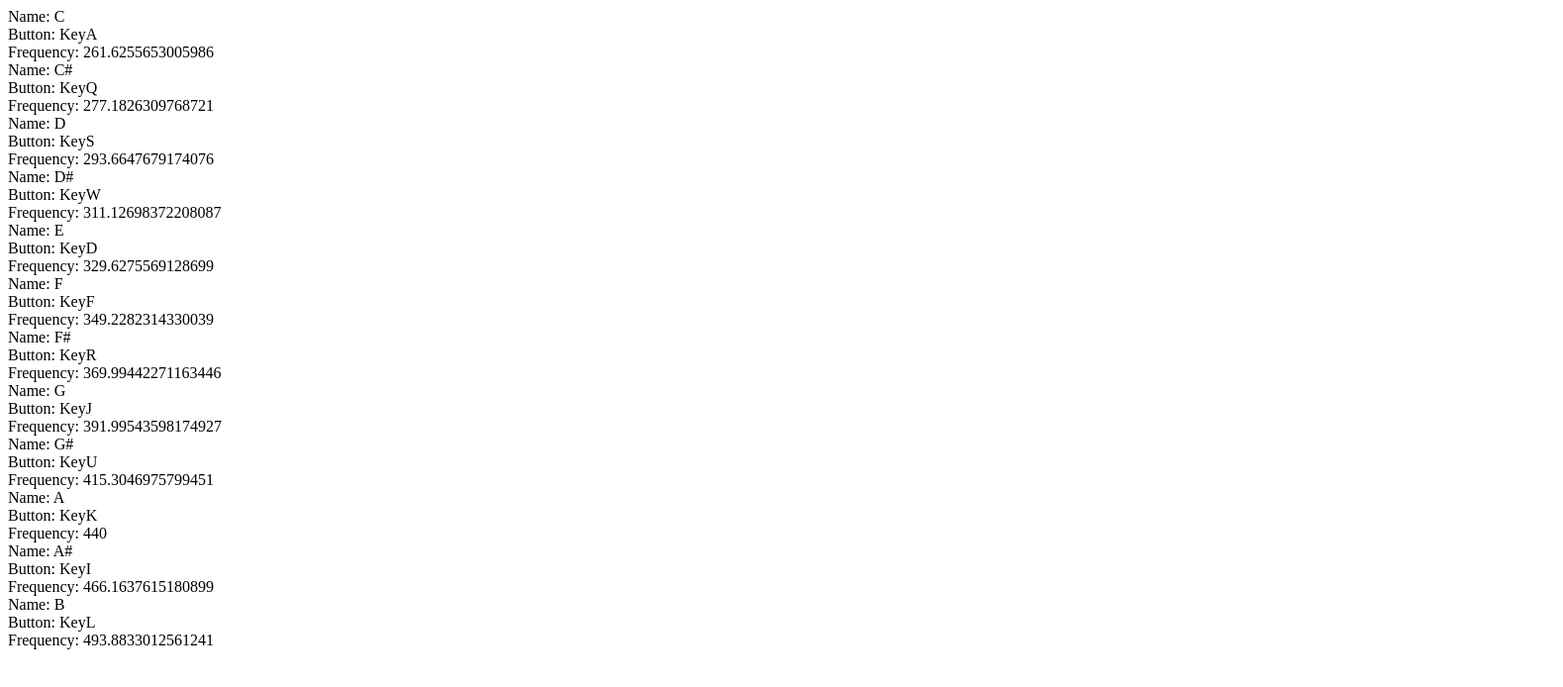
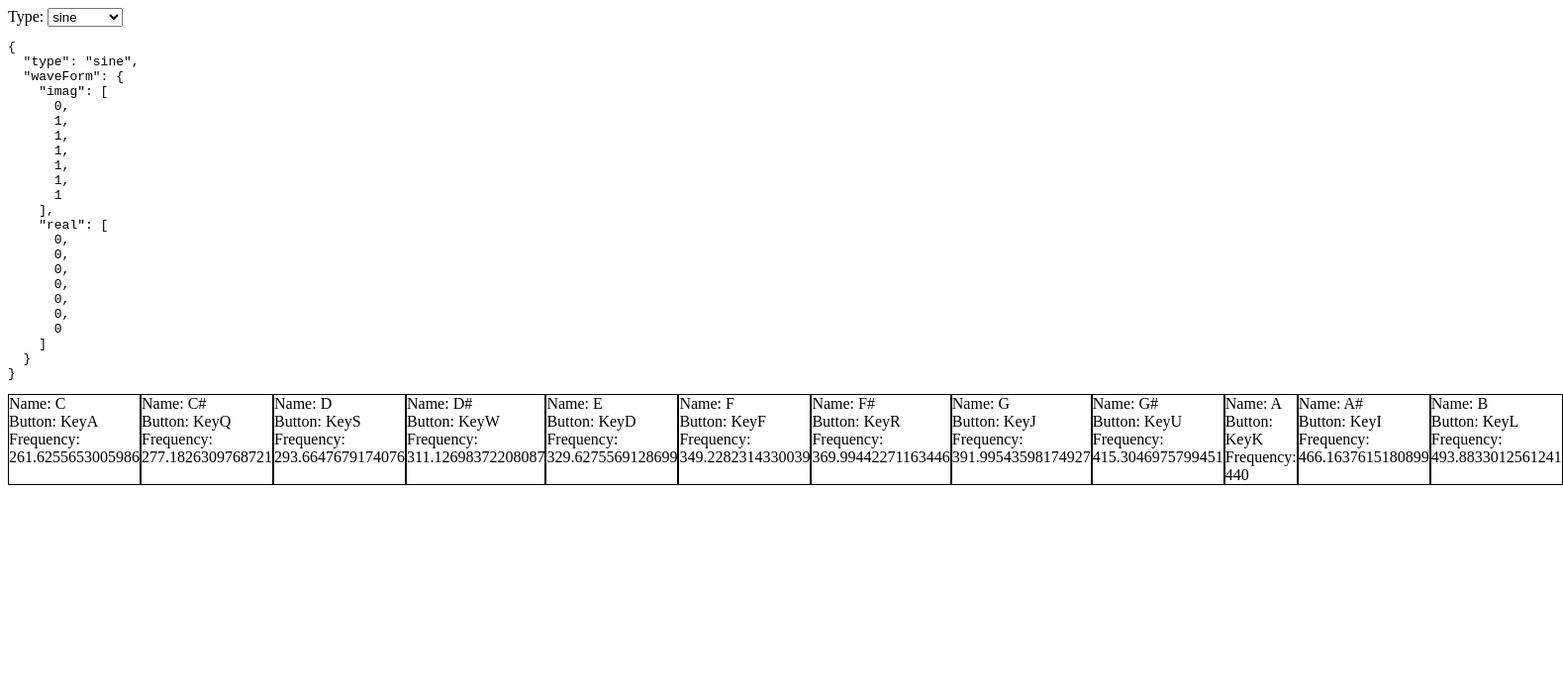
Before and after one commit to lev875/vim_piano, a React app: page / in a window 1280 px wide. Shown: the top 694 px of the page at 99% size, 1579 px wide, since content can reach past the window. Built offline with nearby package versions, Linux system fonts and the light colour scheme; the HTML template or start-up script is replaced by a standard one.

Commit message:
settings component

```diff
--- a/package.json
+++ b/package.json
@@ -13,6 +13,7 @@
   "dependencies": {
     "@babel/runtime": "^7.17.2",
     "@reduxjs/toolkit": "^1.8.0",
+    "postcss": "^8.4.12",
     "react": "^17.0.2",
     "react-dom": "^17.0.2",
     "react-redux": "^7.2.6"
@@ -29,6 +30,7 @@
     "rollup": "^2.70.0",
     "rollup-plugin-commonjs": "^10.1.0",
     "rollup-plugin-livereload": "^2.0.5",
+    "rollup-plugin-postcss": "^4.0.2",
     "rollup-plugin-replace": "^2.2.0",
     "rollup-plugin-serve": "^1.1.0",
     "rollup-plugin-terser": "^7.0.2"
--- a/rollup.config.js
+++ b/rollup.config.js
@@ -2,6 +2,7 @@ import babel from "@rollup/plugin-babel"
 import serve from "rollup-plugin-serve"
 import nodeResolve from "@rollup/plugin-node-resolve"
 import commonjs from "@rollup/plugin-commonjs"
+import postcss from "rollup-plugin-postcss"
 import replace from "@rollup/plugin-replace"
 import livereload from "rollup-plugin-livereload"
 import { terser } from "rollup-plugin-terser"
@@ -23,6 +24,10 @@ export default {
     replace({
       'process.env.NODE_ENV': JSON.stringify( process.env.NODE_ENV ),
       preventAssignment: false
+    }),
+    postcss({
+      extract: true,
+      modules: true
     }),
     babel({
       babelHelpers: 'runtime',
--- a/src/components/App.js
+++ b/src/components/App.js
@@ -1,9 +1,13 @@
 import reac from "react"
 
 import Keyboard from "./Keyboard/Keyboard"
+import Settings from "./Settings/Settings"
 
 function App() {
-  return <Keyboard/>
+  return <div>
+    <Settings/>
+    <Keyboard/>
+  </div>
 }
 
 export default App
--- /dev/null
+++ b/src/components/ArrayView.js
@@ -0,0 +1,16 @@
+import react from "react"
+
+function ArrayView({ name, array }) {
+
+  return <div>
+    <span>{ name }</span>
+    {
+      array.map(
+        v => <input type={ "text" } value={ v } ></input>
+      )
+    }
+  </div>
+
+}
+
+export default ArrayView
--- a/src/components/Key/Key.js
+++ b/src/components/Key/Key.js
@@ -1,18 +1,26 @@
 import react, { useState } from "react"
-import { play } from "../Keyboard/logic"
+import { useSelector } from "react-redux"
+
+import { selectConfig } from "../Keyboard/store"
+import { play as _play } from "../Keyboard/logic"
+
+import style from "./style.css"
 
 function Key({ name, button, frequency, isPlaying }) {
 
   const [node, setNode] = useState(null)
 
+  const config = useSelector(selectConfig)
+  const play = _play(config)
+
   if (!node && isPlaying) {
-    setNode(play(frequency))
+    setNode( play(frequency) )
   } else if (node && !isPlaying) {
     node.stop()
     setNode(null)
   }
 
-  return <div className="key">
+  return <div className={ style.key }>
     <div>
       <span>Name: </span><span>{name} </span>
     </div>
--- /dev/null
+++ b/src/components/Key/style.css
@@ -0,0 +1,5 @@
+.key {
+  border: 0.1em solid black;
+  display: flex;
+  flex-direction: column;
+}
--- a/src/components/Keyboard/Keyboard.js
+++ b/src/components/Keyboard/Keyboard.js
@@ -1,6 +1,8 @@
 import react, { useEffect } from "react";
 import { useDispatch, useSelector } from "react-redux";
 import { dispatchTimeout as _dispatchTimeout } from "../../util";
+
+import style from "./style.css"
 
 import Key from "../Key/Key";
 import { play, stop, selectKeys } from "./store"
@@ -25,7 +27,7 @@ function Keyboard() {
     []
   )
 
-  return <div id="keyboard">
+  return <div className={ style.keyboard }>
     {
       keys.map(
         ({ name, button, frequency, isPlaying }, i ) =>
--- a/src/components/Keyboard/logic.js
+++ b/src/components/Keyboard/logic.js
@@ -2,20 +2,28 @@ const AudioContext = window.AudioContext || window.webkitAudioContext;
 
 export const context = new AudioContext()
 
-const waveForm = {
-  imag: new Float32Array([0,1,1,1,1,1,1]),
-  real: new Float32Array(7)
-}
+const createConfig = ({ type, waveForm: { imag, real } }) =>
+  type === "custom"
+    ? ({
+      periodicWave: new PeriodicWave(
+        context,
+        {
+          imag: new Float32Array(imag),
+          real: new Float32Array(real)
+        }
+      )
+    })
+    : { type }
 
-export const play = freq => {
+export const play = config => freq => {
   const node = new OscillatorNode(
     context,
     {
-      type: "sine",
       frequency: freq,
-      periodicWave: new PeriodicWave(context, waveForm)
+      ...createConfig(config)
     }
   )
+  console.log(node)
   node.connect(context.destination)
   node.start()
   return node
--- a/src/components/Keyboard/store.js
+++ b/src/components/Keyboard/store.js
@@ -14,7 +14,15 @@ const keys = [
 ]
 
 const startKey = 40
-const initialState =
+const initialState = {
+  config: {
+    type: "sine",
+    waveForm: {
+      imag: [0,1,1,1,1,1,1],
+      real: [0,0,0,0,0,0,0]
+    }
+  },
+  keys:
     keys
       .map(
         (key, i) =>
@@ -24,34 +32,49 @@ const initialState =
             isPlaying: false
           })
       )
+}
 
-const playReducer = ( state, action ) =>
-  state
+const playReducer = ( state, action ) => ({
+  ...state,
+  keys: state.keys
     .map(
       key =>
         key.button === action.payload
           ? { ...key, isPlaying: true }
           : key
     )
+})
 
-const stopReducer = ( state, action ) =>
-  state
+const stopReducer = ( state, action ) => ({
+  ...state,
+  keys: state.keys
     .map(
       key =>
         key.button === action.payload
           ? { ...key, isPlaying: false }
           : key
     )
+})
 
-export const keysSlice = createSlice({
-  name: 'keys',
+const waveTypeReducer = ( state, action ) => ({
+  ...state,
+  config: {
+    ...state.config,
+    type: action.payload
+  }
+})
+
+export const keyboardSlice = createSlice({
+  name: 'keyboard',
   initialState,
   reducers: {
     play: playReducer,
-    stop: stopReducer
+    stop: stopReducer,
+    changeWaveType: waveTypeReducer
   }
 })
 
-export const { play, stop } = keysSlice.actions
+export const { play, stop, changeWaveType } = keyboardSlice.actions
 
-export const selectKeys = state => state.keys
+export const selectKeys = state => state.keyboard.keys
+export const selectConfig = state => state.keyboard.config
--- /dev/null
+++ b/src/components/Keyboard/style.css
@@ -0,0 +1,4 @@
+.keyboard {
+  display: flex;
+  flex-direction: row;
+}
--- /dev/null
+++ b/src/components/Settings/Settings.js
@@ -0,0 +1,43 @@
+import react from "react";
+import { useDispatch, useSelector } from "react-redux";
+import ArrayView from "../ArrayView.js";
+import { selectConfig } from "../Keyboard/store.js";
+
+import { changeWaveType } from "../Keyboard/store.js"
+
+function Settings() {
+
+  const config = useSelector(selectConfig)
+  const dispatch = useDispatch()
+
+  return <div>
+    <div>
+      <span>Type: </span>
+      <select
+        value={ config.type }
+        onChange={ e => dispatch(changeWaveType(e.target.value)) }
+      >
+        <option value={ "sine"      }>sine     </option>
+        <option value={ "square"    }>square   </option>
+        <option value={ "sawtooth"  }>sawtooth </option>
+        <option value={ "triangle"  }>triangle </option>
+        <option value={ "custom"    }>custom   </option>
+      </select>
+    </div>
+    {
+      config.type === "custom"
+        ?
+          <div>
+            <ArrayView name="Imaginary" array={ config.waveForm.imag }/>
+            <ArrayView name="Real" array={ config.waveForm.real }/>
+          </div>
+        : null
+    }
+    <pre>
+      { JSON.stringify(config, undefined, 2) }
+    </pre>
+  </div>
+
+}
+
+export default Settings
--- a/src/store/store.js
+++ b/src/store/store.js
@@ -1,9 +1,9 @@
 import { configureStore } from "@reduxjs/toolkit"
 
-import { keysSlice } from "../components/Keyboard/store"
+import { keyboardSlice } from "../components/Keyboard/store"
 
 export default configureStore({
   reducer: {
-    keys: keysSlice.reducer
+    keyboard: keyboardSlice.reducer
   }
 })
```
Also changed, not shown: 3 other files (tests, documents, lock files or other folders). Lines whose indentation alone changed are shown as unchanged.
